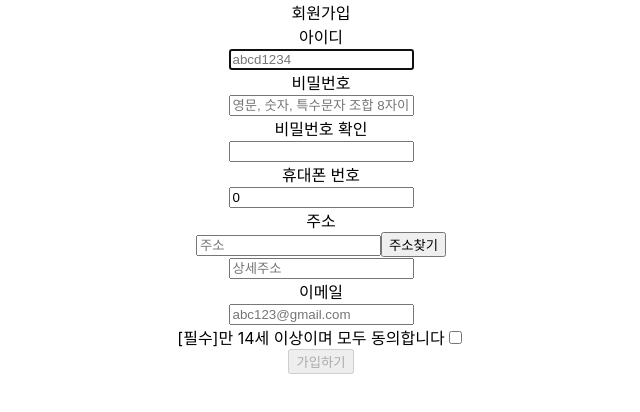
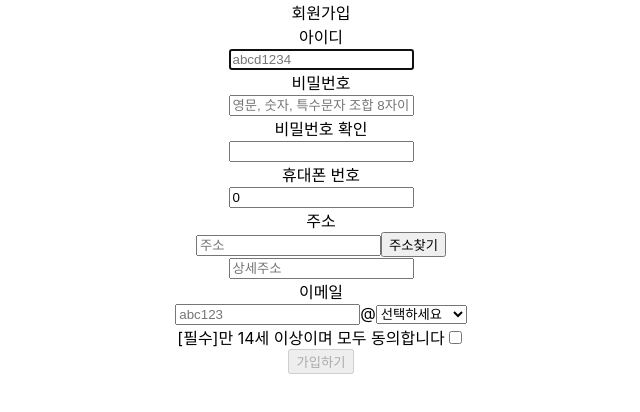
Before and after one commit to ExceptAnyone/sap-frontend, a React (Create React App) app: page / in a window 1280 px wide. Shown: the top 412 px of the page, without its empty margins (319-959 px from the left). Built offline with nearby package versions, Linux system fonts and the light colour scheme.

Commit message:
feat: 이메일 리스트박스 및 직접입력 인풋 추가

```diff
--- a/src/components/Contents.js
+++ b/src/components/Contents.js
@@ -18,6 +18,8 @@ export default function Contents() {
   const [phone, setPhone] = useState(Number);
   const [email, setEmail] = useState("");
   const [emailValid, setEmailValid] = useState(false);
+  const [emailOption, setEmailOption] = useState('select');
+  const [customEmail, setCustomEmail] = useState('');
   const [finalBtn, setFinalBtn] = useState(true);
   const [address, setAddress] = useState({
     address:'',
@@ -54,9 +56,7 @@ export default function Contents() {
     ReactDOM.render(<SearchAddress company={address} setcompany={handleAddressChange} />, searchAddressDiv);
   };
 
-  // const handleOpenAddressPopup = () => {
-  //   setAddressPopup(true); //주소찾기 버튼을 클릭하여 팝업창 열기
-  // }
+
 
   const handleFormSubmit = (e) => {
     e.preventDefault();
@@ -104,15 +104,40 @@ export default function Contents() {
     setPhone(phoneNumberValue);
   };
 
-  const handleEmail = (e) => {
-    setEmail(e.target.value);
-    const regex = new RegExp("[a-z0-9]+@[a-z]+.[a-z]{2,3}");
-    if (regex.test(email)) {
+  const handleEmailOptionChange = (e) => {
+    setEmailOption(e.target.value);
+  }
+
+  const handleCustomEmailChange = (e) => {
+    setCustomEmail(e.target.value);
+    const regex = /^[a-zA-Z0-9._%+-]+@[a-zA-Z0-9.-]+\.[a-zA-Z]{2,}$/;
+    if(regex.test(customEmail)) {
       setEmailValid(true);
     } else {
       setEmailValid(false);
+  }
+  }
+
+  const handleEmail = (e) => {
+    setEmail(e.target.value);
     }
-  };
+
+  const emailValidCheck = () => {
+    const regex = /^[A-Za-z0-9\-]+\.[A-Za-z0-9\-]+/;
+    if(regex.test(email)) {
+      setEmailValid(true);
+    } else {
+      setEmailValid(false);
+  }
+  }
+  // 요구사항 수정으로 인한 이메일 유효성 검사 주석처리
+  //   const regex = new RegExp("[a-z0-9]+@[a-z]+.[a-z]{2,3}");
+  //   if (regex.test(email)) {
+  //     setEmailValid(true);
+  //   } else {
+  //     setEmailValid(false);
+  //   }
+
 
   useEffect(() => {
     if(idValid && pwValid && pwMatch && emailValid) {
@@ -210,15 +235,36 @@ export default function Contents() {
       <div className="email">
         이메일 <br />
         <input
-          className="emailInput"
-          placeholder="abc123@gmail.com"
+          className="emailId"
+          placeholder="abc123"
           value={email}
           onChange={handleEmail}
         />
+        <span>@</span>
+        <span className="emailOption">
+          <select value={emailOption} onChange={handleEmailOptionChange}>
+           <option value="select">선택하세요</option>
+            <option value="naver.com">naver.com</option>
+            <option value="google.com">google.com</option>
+            <option value="hanmail.net">hanmail.net</option>
+            <option value="nate.com">nate.com</option>
+            <option value="kakao.com">kakao.com</option>
+            <option value="direct">직접 입력</option>
+          </select>
+        </span>
+        {
+          emailOption === "direct" && (
+            <div>직접입력
+              <input type="text"
+              value={customEmail}
+              onChange={handleCustomEmailChange}/>
+            </div>
+          )
+        }
       </div>
       <div className="emailCheck">
         {
-            !emailValid && email.length > 0 && (<div>올바른 이메일 형식으로 입력해주세요.</div>)
+            !emailValid && customEmail.length > 0 && (<div>올바른 이메일 형식으로 입력해주세요.</div>)
         }
         </div>
 
```
